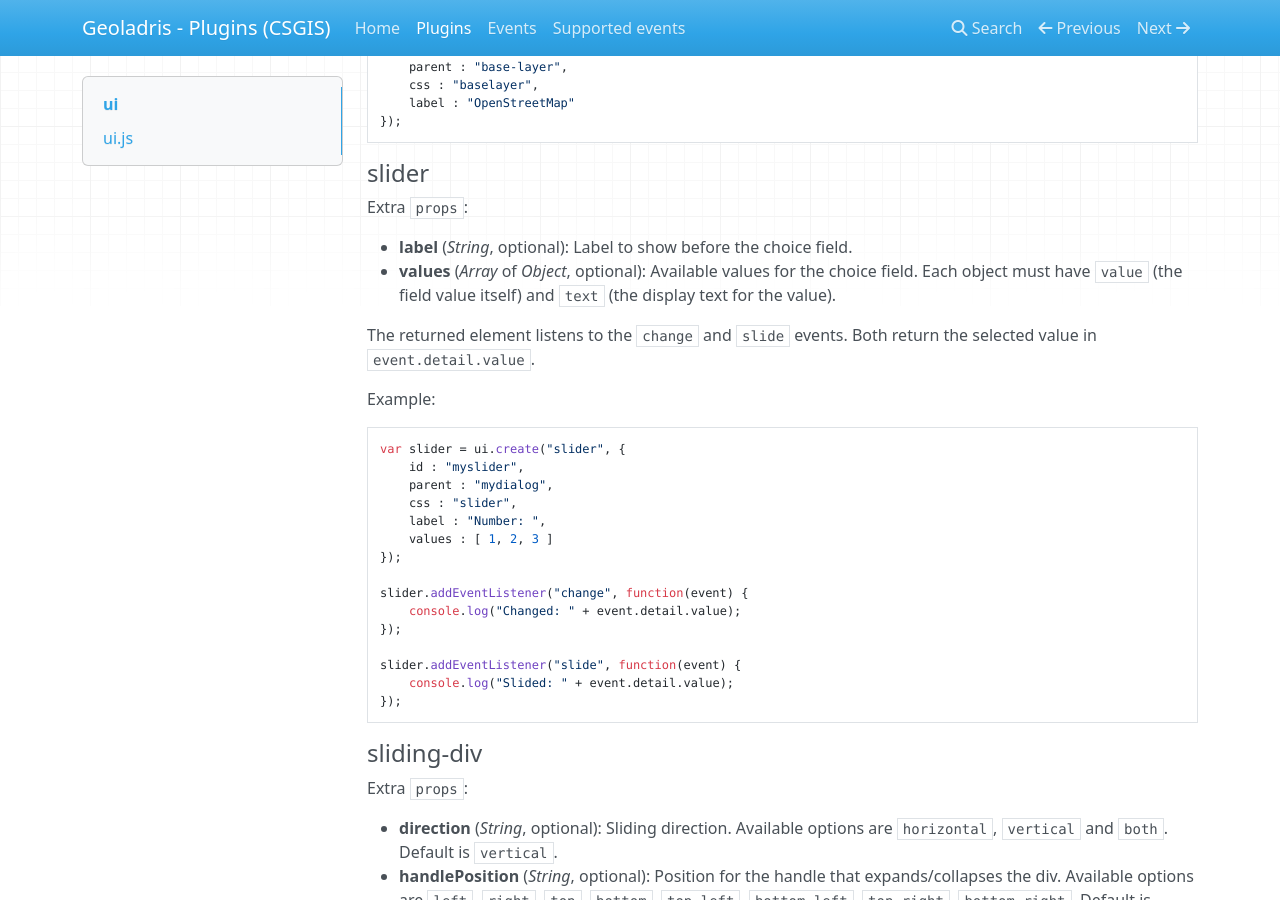
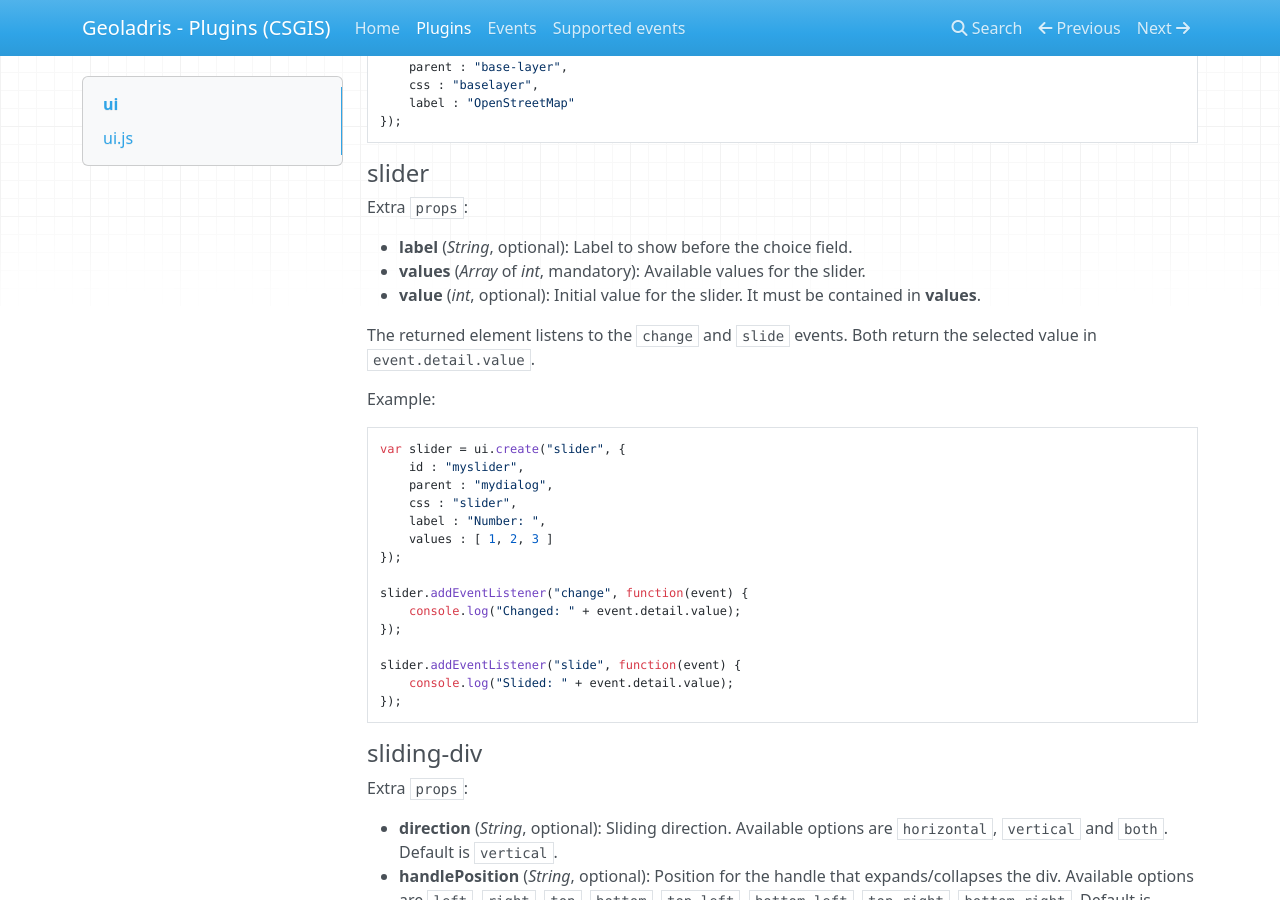
Before and after one commit to csgis/geoladris-ui, an MkDocs documentation site: the page built from docs/plugins.md, in a window 1280 px wide and 900 px high, scrolled down 4938 px. Built offline with MkDocs 1.6.1, drawn with Linux system fonts in a browser that asks for light colours; nearby versions of some CDN libraries; old or Windows-style settings are respelled for this version of MkDocs.

Commit message:
Add option for setting the initial value in a slider

```diff
--- a/docs/plugins.md
+++ b/docs/plugins.md
@@ -233,7 +233,8 @@ ui.create("radio", {
 Extra `props`:
 
 * **label** (*String*, optional): Label to show before the choice field.
-* **values** (*Array* of *Object*, optional): Available values for the choice field. Each object must have ``value`` (the field value itself) and ``text`` (the display text for the value).
+* **values** (*Array* of *int*, mandatory): Available values for the slider.
+* **value** (*int*, optional): Initial value for the slider. It must be contained in **values**.
 
 The returned element listens to the `change` and `slide` events. Both return the selected value in `event.detail.value`.
 
--- a/ui/src/main/resources/geoladris/ui/styles/ui-inputs.css
+++ b/ui/src/main/resources/geoladris/ui/styles/ui-inputs.css
@@ -3,6 +3,6 @@
 	align-items: center;
 }
 
-.ui-input-container>select {
+.ui-input-container>select, .ui-slider-input {
 	width: 100%;
 }
```
Also changed, not shown: 2 other files.
